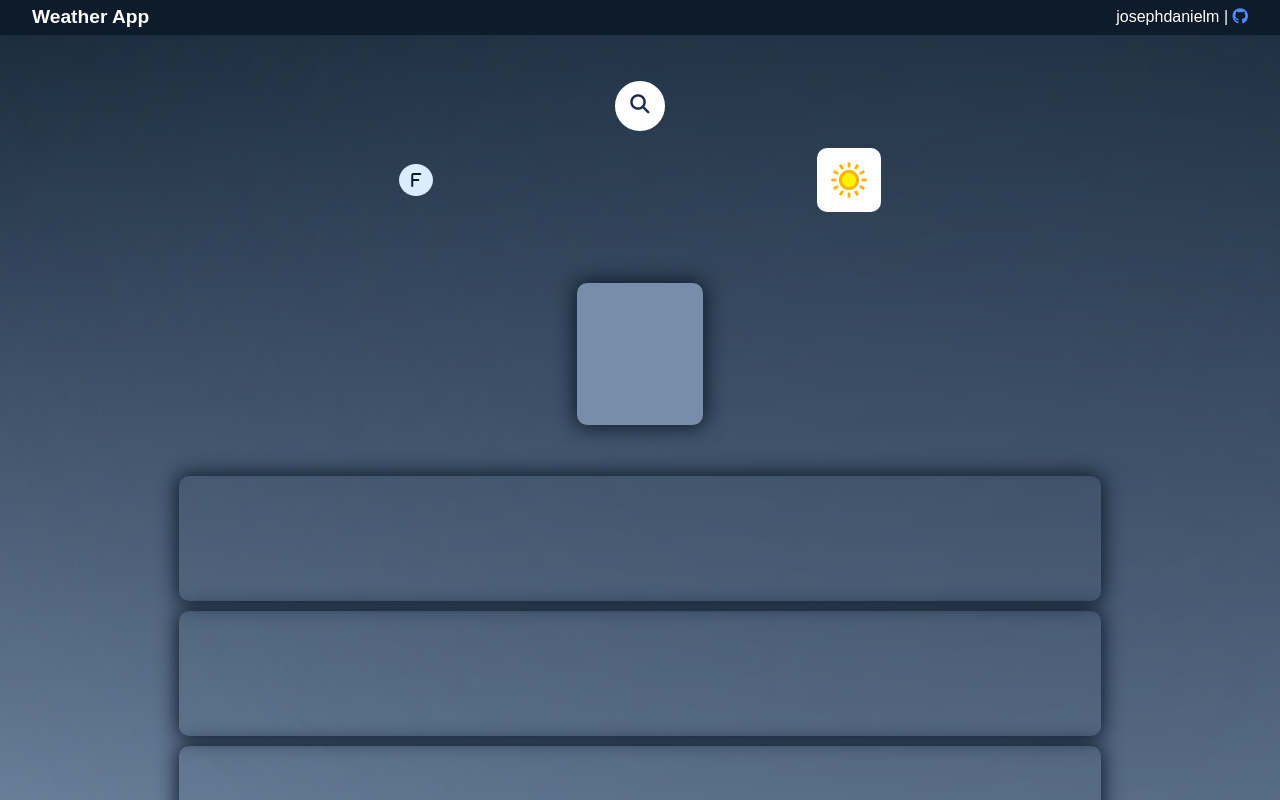
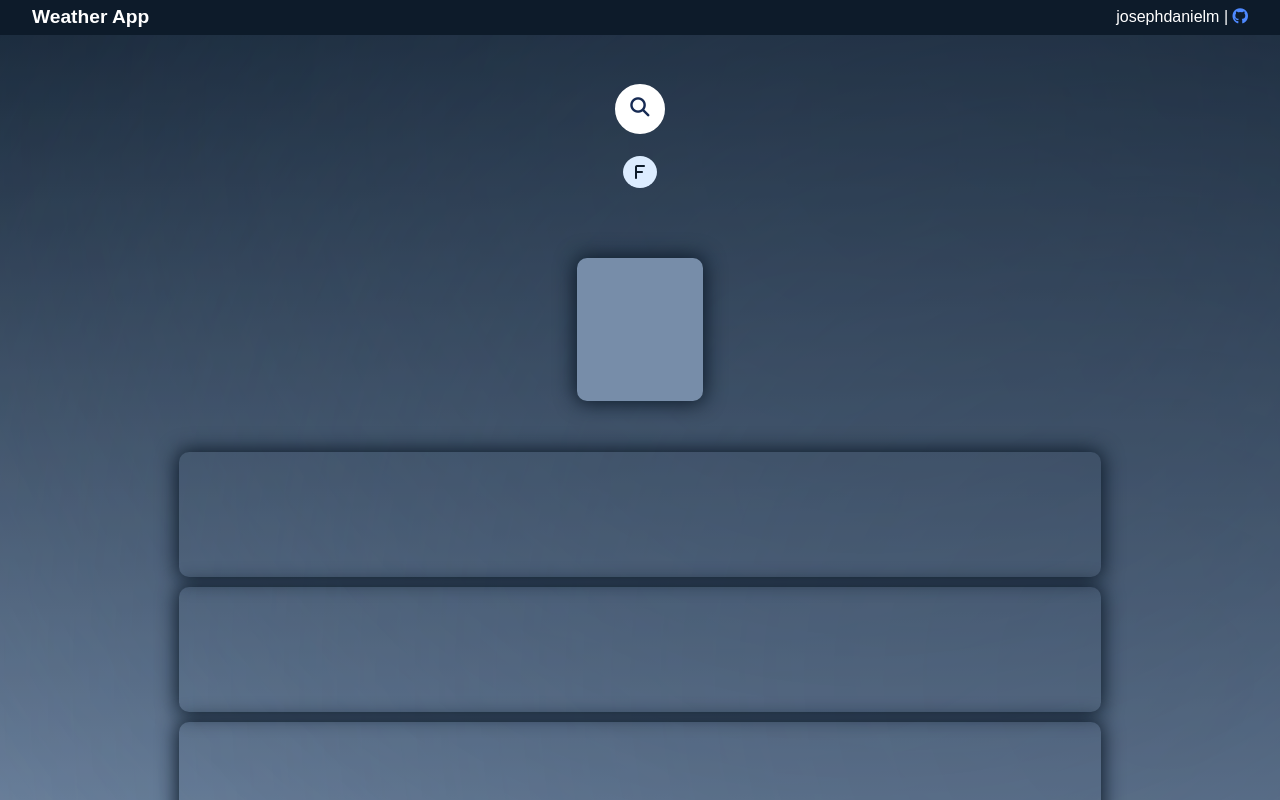
Before and after one commit to josephdanielm/weather-app, a website built with Vite: page index.html in a window 1280 px wide. Built offline with nearby package versions, Linux system fonts and the light colour scheme; no server answers.

Commit message:
Remove infobar for now

```diff
--- a/index.html
+++ b/index.html
@@ -30,9 +30,6 @@
       <div id="tempWrapper">
         <i class="fa-solid fa-f tempButton tempF"></i>
         <i class="fa-solid fa-c tempButton tempC"></i>
-      </div>
-      <div id="displayConditionBar">
-        <img id="weatherConditionIcon" src="./weather-icons/day/113.png" />
       </div>
     </div>
     <div id="loadingOverlay"><div id="loadSquare"></div></div>
--- a/style.css
+++ b/style.css
@@ -272,17 +272,6 @@ body {
   justify-content: space-evenly;
 }
 
-#displayConditionBar {
-  background-color: #ffffff;
-  height: 2dvh;
-  width: 4rem;
-  height: 4rem;
-  border-radius: 10px;
-  display: flex;
-  justify-content: safe center;
-  align-items: center;
-}
-
 .isDay {
   background-color: #668cd6;
 }
```
